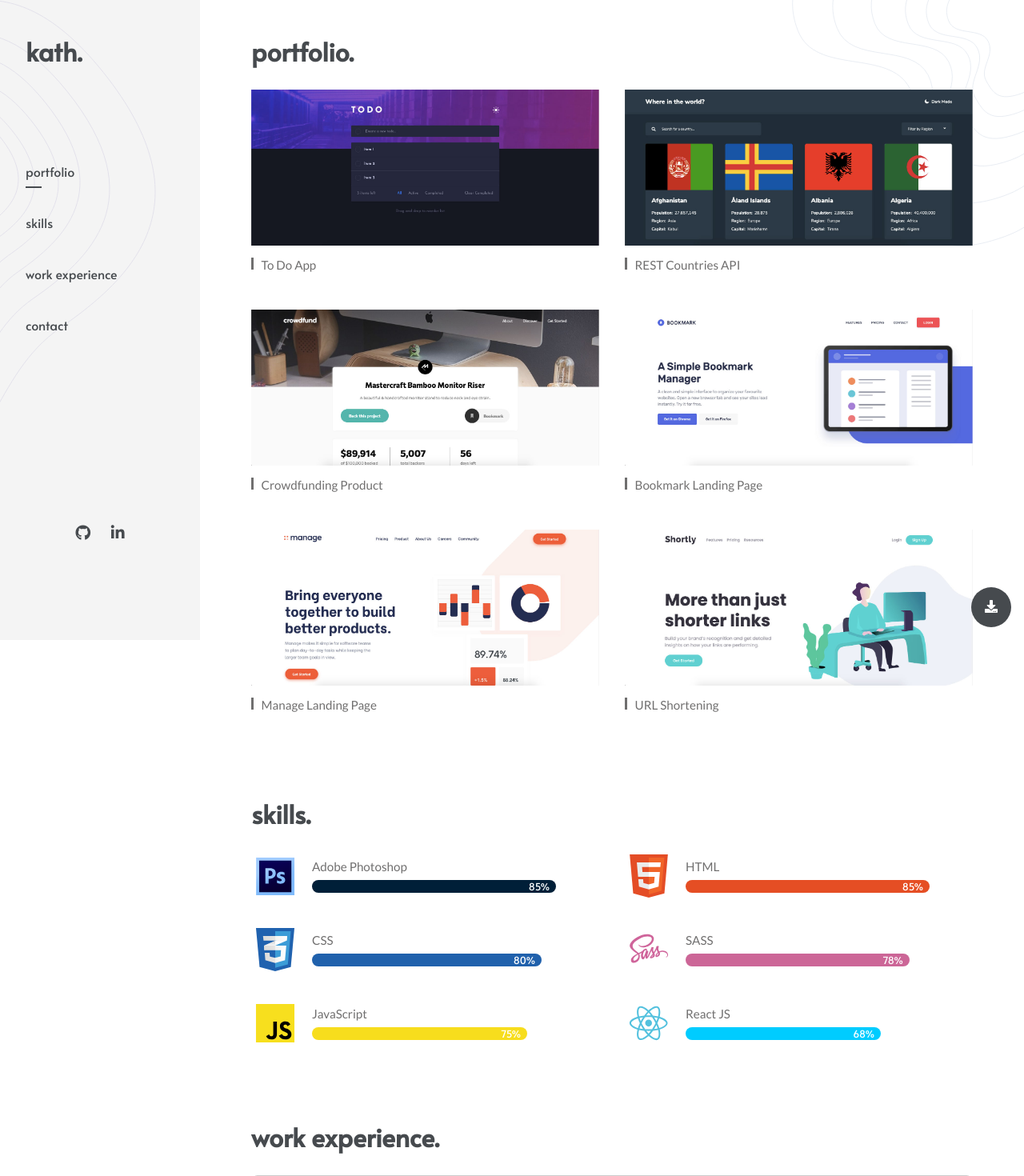
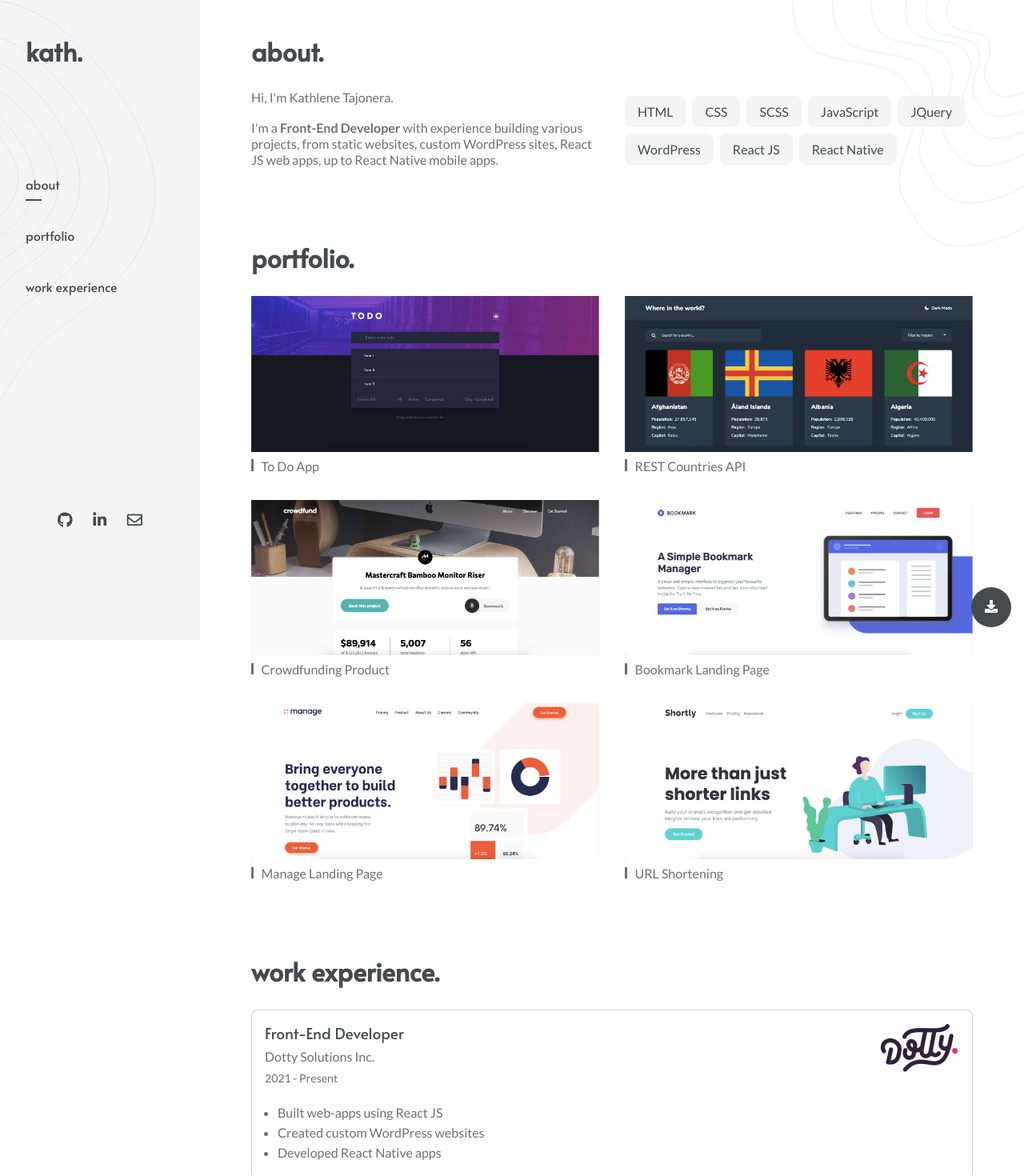
Before and after one commit to kathlenetajonera/portfolio, a React (Create React App) app: page / in a window 1280 px wide. Shown: the top 1470 px of the page at 80% size. Built offline with nearby package versions, Linux system fonts and the light colour scheme.

Commit message:
feat: added about section

```diff
--- a/src/components/Download.js
+++ b/src/components/Download.js
@@ -10,25 +10,29 @@ const Download = () => {
     useEffect(() => {
         if (windowWidth >= 1024) setIsDesktop(true);
         else setIsDesktop(false);
-    }, [windowWidth])
+    }, [windowWidth]);
 
     return (
         <>
-        { isDesktop &&
+            {isDesktop && (
                 <div className="download">
                     <div className="download__icon-btn" onClick={handleClick}>
-                    <a ref={downloadLinkRef} href="/portfolio/resume/Kathlene Tajonera CV.pdf" download>
+                        <a
+                            ref={downloadLinkRef}
+                            href="/portfolio/resume/Kathlene Tajonera CV.pdf"
+                            download
+                        >
                             <i className="download__icon fas fa-download" />
                         </a>
                     </div>
 
                     <button className="button button--download">
-                    Download my resume
+                        Download CV
                     </button>
                 </div>
-        }
+            )}
         </>
     );
-}
+};
 
 export default Download;
--- a/src/components/MainContent.js
+++ b/src/components/MainContent.js
@@ -10,8 +10,8 @@ const MainContent = () => {
 
     return (
         <div className="main-content">
+            <Skills />
             <Portfolio />
-            <Skills />
             <WorkExperience />
 
             <Download />
--- a/src/components/nav/Nav.js
+++ b/src/components/nav/Nav.js
@@ -24,13 +24,9 @@ const Nav = () => {
 
             <ul className="nav__menu">
                 <div className="nav__list">
+                    <NavLink label="about" />
                     <NavLink label="portfolio" />
-                    <NavLink label="skills" />
                     <NavLink label="work experience" />
-                    <NavLink
-                        label="contact"
-                        externalUrl={"mailto:kathtajonera@gmail.com"}
-                    />
                 </div>
 
                 <div className="nav__icons">
@@ -48,6 +44,13 @@ const Nav = () => {
                     >
                         <i className="nav__icon fab fa-linkedin-in" />
                     </a>
+                    <a
+                        href="mailto:kathtajonera@gmail.com"
+                        target="_blank"
+                        rel="noreferrer"
+                    >
+                        <i className="nav__icon far fa-envelope" />
+                    </a>
                 </div>
             </ul>
 
--- a/src/components/nav/NavLink.js
+++ b/src/components/nav/NavLink.js
@@ -1,16 +1,7 @@
 import { Link } from "react-scroll";
 
-const NavLink = ({ label, externalUrl }) => {
-    return externalUrl ? (
-        <a
-            href={externalUrl}
-            target="_blank"
-            className="nav__item"
-            rel="noreferrer"
-        >
-            {label}
-        </a>
-    ) : (
+const NavLink = ({ label }) => {
+    return (
         <Link
             to={label}
             className="nav__item"
--- a/src/components/skills/Skills.js
+++ b/src/components/skills/Skills.js
@@ -1,26 +1,34 @@
 import { Element } from "react-scroll";
 import { SkillsList } from "./SkillsList";
-import SkillBar from "./SkillIBar";
 import Container from "../wrapper/Container";
 
 const Skills = () => {
     return (
-        <Element name="skills">
-            <Container title="skills.">
+        <Element name="about">
+            <Container title="about.">
                 <div className="grid grid--skills">
-                    { SkillsList.map(skill => (
-                        <SkillBar
-                            name={skill.name}
-                            icon={skill.icon}
-                            percentage={skill.percentage}
-                            id={skill.id}
-                            key={skill.id}
-                        />
-                    ))}
+                    <div>
+                        <p>Hi, I'm Kathlene Tajonera.</p>
+                        <br />
+                        <p>
+                            I'm a <b>Front-End Developer</b> with experience
+                            building various projects, from static websites,
+                            custom WordPress sites, React JS web apps, up to
+                            React Native mobile apps.
+                        </p>
+                    </div>
+
+                    <div className="skill-tags">
+                        {SkillsList.map(({ id, name }) => (
+                            <span key={id} className="skill-tag">
+                                {name}
+                            </span>
+                        ))}
+                    </div>
                 </div>
             </Container>
         </Element>
     );
-}
+};
 
 export default Skills;
--- a/src/components/skills/SkillsList.js
+++ b/src/components/skills/SkillsList.js
@@ -1,45 +1,34 @@
-import photoshop from "../../images/icons/photoshop.svg";
-import html from "../../images/icons/html.svg";
-import css from "../../images/icons/css.svg";
-import sass from "../../images/icons/sass.svg";
-import js from "../../images/icons/js.svg";
-import react from "../../images/icons/react.svg";
-
 export const SkillsList = [
-    {
-        id: "photoshop",
-        name: "Adobe Photoshop",
-        icon: photoshop,
-        percentage: 85
-    },
     {
         id: "html",
         name: "HTML",
-        icon: html,
-        percentage: 85
     },
     {
         id: "css",
         name: "CSS",
-        icon: css,
-        percentage: 80
     },
     {
-        id: "sass",
-        name: "SASS",
-        icon: sass,
-        percentage: 78
+        id: "scss",
+        name: "SCSS",
     },
     {
-        id: "javascript",
+        id: "js",
         name: "JavaScript",
-        icon: js,
-        percentage: 75
     },
     {
-        id: "react",
+        id: "jquery",
+        name: "JQuery",
+    },
+    {
+        id: "wordpress",
+        name: "WordPress",
+    },
+    {
+        id: "reactjs",
         name: "React JS",
-        icon: react,
-        percentage: 68
-    }
-]
+    },
+    {
+        id: "reactnative",
+        name: "React Native",
+    },
+];
--- a/src/styles/_portfolio.scss
+++ b/src/styles/_portfolio.scss
@@ -2,9 +2,7 @@
     $card: &;
 
     &__title {
-        font-family: $bodyText;
-        font-size: 0.95rem;
-        color: $darkGray;
+        margin-top: 0.5rem;
 
         &::before {
             content: "";
--- a/src/styles/styles.css
+++ b/src/styles/styles.css
@@ -10,9 +10,7 @@
     transform: scale(1); } }
 
 .card__title {
-  font-family: "Lato", sans-serif;
-  font-size: 0.95rem;
-  color: #706f6f; }
+  margin-top: 0.5rem; }
   .card__title::before {
     content: "";
     width: 3px;
@@ -67,6 +65,13 @@ body {
 
 * {
   box-sizing: inherit; }
+
+p {
+  font-family: "Lato", sans-serif;
+  font-size: 1rem;
+  line-height: 1.25;
+  color: #706f6f;
+  margin: 0; }
 
 .nav {
   display: flex;
@@ -168,7 +173,8 @@ body {
   .nav__icon {
     color: #464a4e;
     margin: 0 0.8rem;
-    font-size: 1.5rem; }
+    font-size: 1.5rem;
+    transition: color 0.3s ease; }
     @media (min-width: 64rem) {
       .nav__icon {
         font-size: 1.2rem; } }
@@ -185,7 +191,9 @@ body {
   padding: 120px 1.5rem 2rem; }
   @media (min-width: 64rem) {
     .container {
-      padding: 3rem 4rem; } }
+      padding: 3rem 4rem;
+      max-width: 73.4375rem;
+      margin: 0 auto; } }
   .container__title {
     font-family: "Alata", sans-serif;
     color: #464a4e;
@@ -202,7 +210,8 @@ body {
 
 @media (min-width: 64rem) {
   .main-content {
-    grid-area: main; } }
+    grid-area: main;
+    grid-column-start: 2; } }
 
 .grid {
   display: grid; }
@@ -261,6 +270,16 @@ body {
     .skill__bar--react {
       background-color: #00ccff; }
 
+.skill-tag {
+  display: inline-block;
+  font-family: "Lato", sans-serif;
+  color: #464a4e;
+  background: #f4f4f4;
+  padding: 0.625rem 1rem;
+  border-radius: 0.5rem;
+  margin: 0.5rem 0.5rem 0 0;
+  cursor: default; }
+
 .work {
   border: 1px solid rgba(0, 0, 0, 0.2);
   padding: 1rem;
@@ -301,7 +320,7 @@ body {
     padding: 0 1rem;
     margin: 1.5rem 0 0; }
   .work__task {
-    font-size: 0.88rem;
+    font-size: 1rem;
     color: #706f6f;
     margin-bottom: 0.4rem; }
 
--- a/src/styles/styles.scss
+++ b/src/styles/styles.scss
@@ -13,6 +13,14 @@ body {
 
 * {
     box-sizing: inherit;
+}
+
+p {
+    font-family: $bodyText;
+    font-size: 1rem;
+    line-height: 1.25;
+    color: $darkGray;
+    margin: 0;
 }
 
 .nav {
@@ -156,6 +164,7 @@ body {
         color: $black;
         margin: 0 0.8rem;
         font-size: 1.5rem;
+        transition: color 0.3s ease;
 
         @include media-query(desktop-sm) {
             font-size: 1.2rem;
@@ -180,6 +189,8 @@ body {
 
     @include media-query(desktop-sm) {
         padding: 3rem 4rem;
+        max-width: 73.4375rem;
+        margin: 0 auto;
     }
 
     &__title {
@@ -202,6 +213,7 @@ body {
 
     @include media-query(desktop-sm) {
         grid-area: main;
+        grid-column-start: 2;
     }
 }
 
@@ -299,6 +311,17 @@ body {
     }
 }
 
+.skill-tag {
+    display: inline-block;
+    font-family: $bodyText;
+    color: $black;
+    background: $lightGray;
+    padding: 0.625rem 1rem;
+    border-radius: 0.5rem;
+    margin: 0.5rem 0.5rem 0 0;
+    cursor: default;
+}
+
 .work {
     border: 1px solid $lighterBlack;
     padding: 1rem;
@@ -354,7 +377,7 @@ body {
     }
 
     &__task {
-        font-size: 0.88rem;
+        font-size: 1rem;
         color: $darkGray;
         margin-bottom: 0.4rem;
     }
```
Lines whose indentation alone changed are shown as unchanged.
